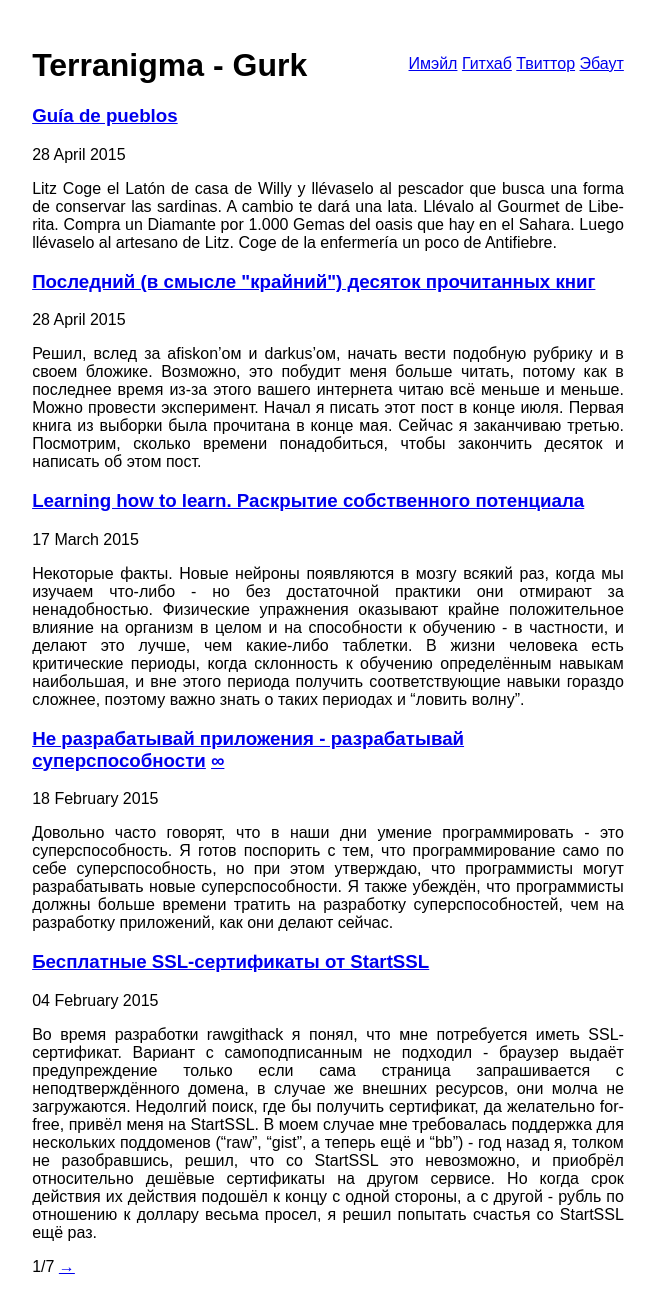
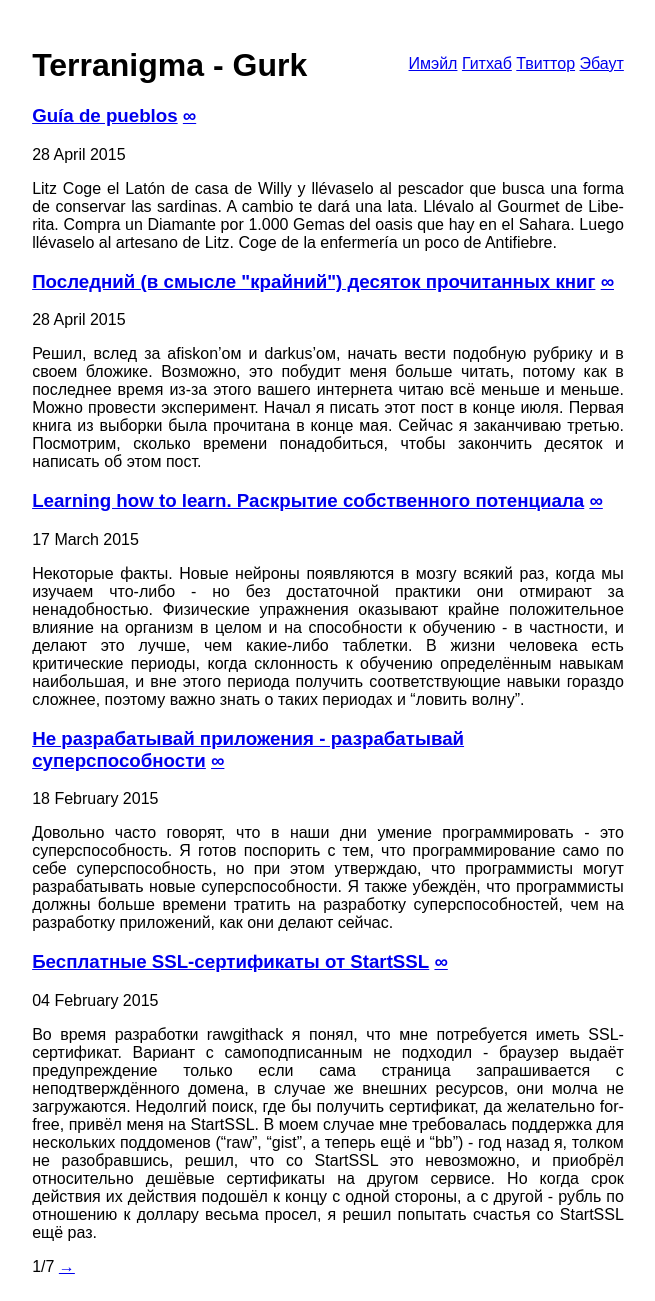
Before and after one commit to hacknug/iguides, a Jekyll site: the page built from index.html, in a window 1280 px wide. Shown: the whole page, without its empty margins (312-967 px from the left). Built offline with Jekyll 4.4.1, drawn with Linux system fonts in a browser that asks for light colours; Markdown is read by kramdown in place of the engine named in the settings; the list of posts is cut into pages by our own code; a style sheet for code colours, icons or effects is not loaded.

Commit message:
no message

```diff
--- a/_layouts/index.html
+++ b/_layouts/index.html
@@ -34,14 +34,14 @@
     </nav>
     {% endif %}
 
-    <h1 class="logo"><a href="/">{{ site.name }}</a></h1>
+    <h1 class="logo"><a href="{{ site.baseurl }}">{{ site.name }}</a></h1>
   </header>
 
   {% if page.is_index %}
   <nav>
     {% for post in paginator.posts %}
     <article>
-      <h1><a href="{{ post.url }}">{{ post.title }}</a>&nbsp;{% if post.link %}<a href="{{ site.baseurl }}{{ post.link }}">&infin;</a>{% endif %}</h1>
+      <h1><a href="{{ post.url }}">{{ post.title }}</a>&nbsp;{% if post.url %}<a href="{{ site.baseurl }}{{ post.url }}">&infin;</a>{% endif %}</h1>
       {% if post.date %}<time datetime="{{ post.date|date_to_xmlschema }}">{{ post.date|date_to_long_string }}</time>{% endif %}
       <p>{{ post.excerpt|strip_html }}</p>
     </article>
```
